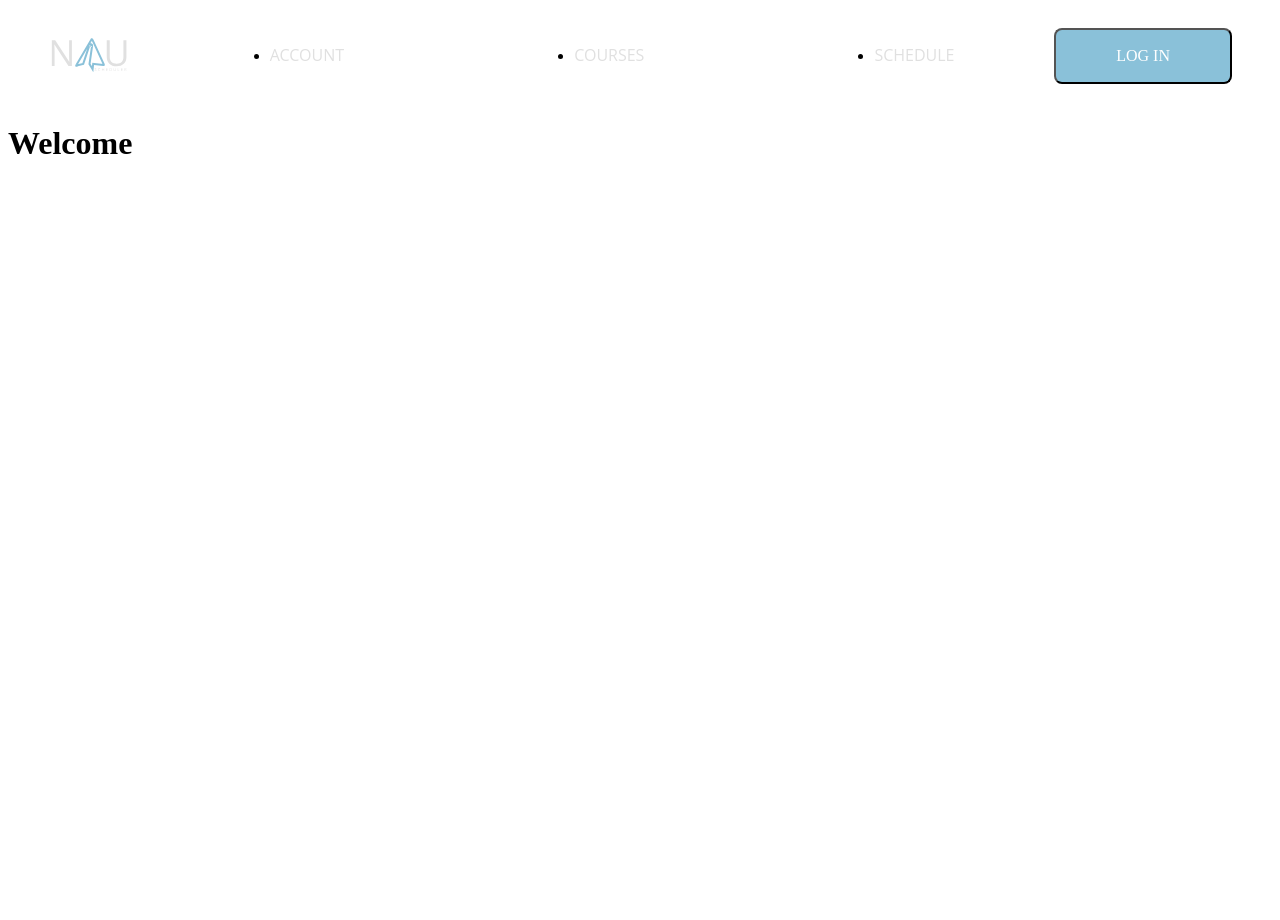
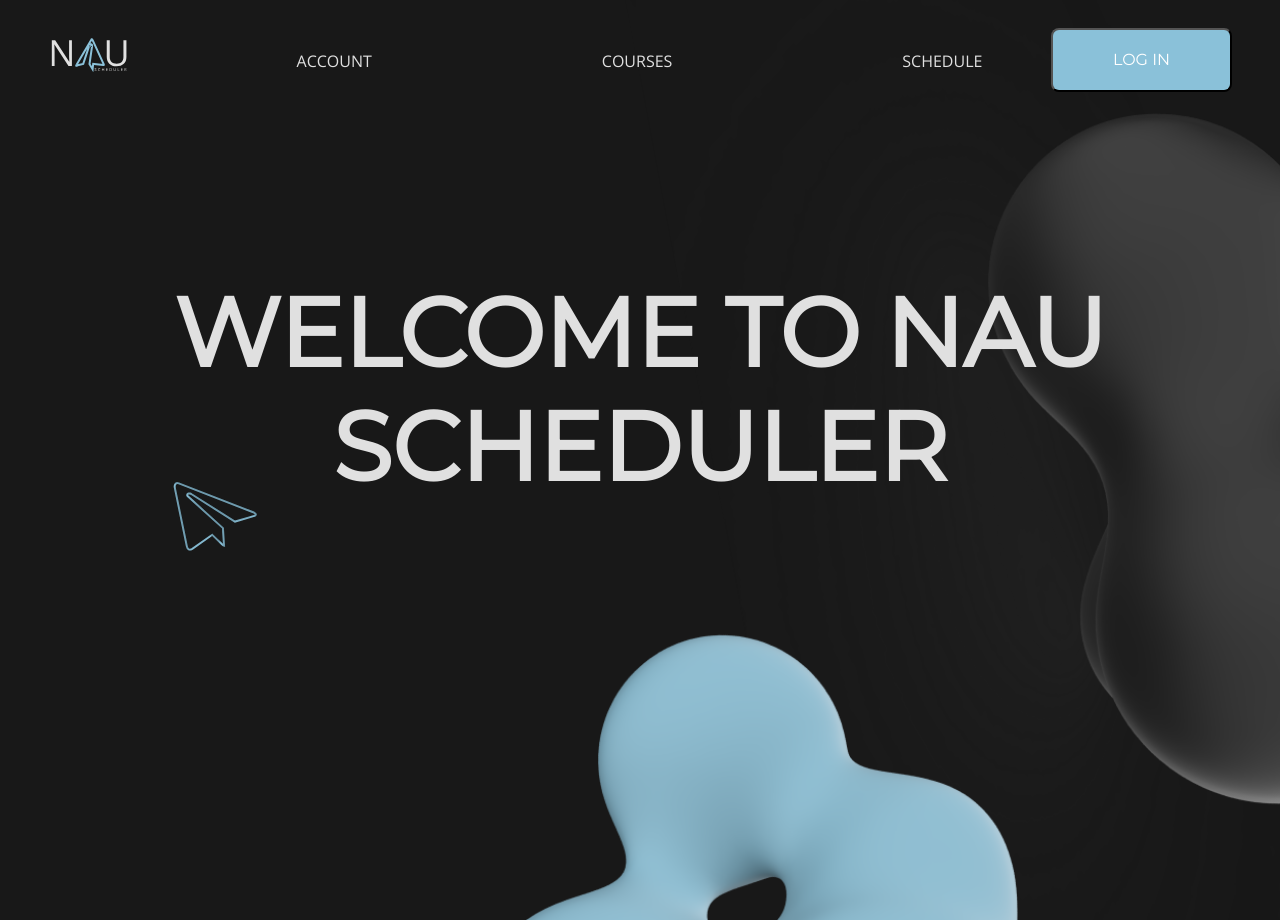
Before and after one commit to mirajane2207/university-scheduler, a Vue app in the folder frontend/: page / in a window 1280 px wide. Before the commit the page ends 800 px from the top, so only its background shows below. Built offline with nearby package versions, Linux system fonts and the light colour scheme.

Commit message:
#7 Implemented welcome page

```diff
--- a/frontend/src/App.vue
+++ b/frontend/src/App.vue
@@ -6,11 +6,30 @@
 </template>
 
 <script>
-import Navbar from "@/components/UI/Navbar";
+
 export default {
-  components: {Navbar}
 }
 </script>
 
 <style>
+html {
+  box-sizing: border-box;
+}
+
+*, *::before, *::after {
+  box-sizing: inherit;
+}
+
+body {
+  font-family: 'Montserrat';
+  font-style: normal;
+  font-size: 20px;
+  font-weight: 400;
+  color: #E0E0E0;
+  background: #181818;
+  background-image: url("@/assets/blobs.png");
+  background-size: cover;
+  background-repeat: no-repeat;
+  background-position: bottom;
+}
 </style>
--- a/frontend/src/components/UI/Navbar.vue
+++ b/frontend/src/components/UI/Navbar.vue
@@ -41,6 +41,8 @@ export default {
 }
 
 .header__list {
+  padding: 0;
+  list-style: none;
   display: flex;
   flex-wrap: wrap;
 }
@@ -54,11 +56,12 @@ export default {
 }
 
 .header__link {
+
+  text-decoration: none;
   font-family: 'Open Sans';
   font-weight: 400;
   font-size: 16px;
   line-height: 22px;
-  text-decoration: none;
   text-transform: uppercase;
   color: #E0E0E0;
 }
@@ -85,4 +88,8 @@ export default {
 
   color: #FFFFFF;
 }
+
+.header__logo{
+  width: 180px;
+}
 </style>
--- a/frontend/src/components/UI/index.js
+++ b/frontend/src/components/UI/index.js
@@ -1,9 +1,11 @@
 import CustomButton from "@/components/UI/CustomButton";
 import CustomInput from "@/components/UI/CustomInput";
 import CustomDialog from "@/components/UI/CustomDialog";
+import Navbar from "@/components/UI/Navbar";
 
 export default [
     CustomButton,
     CustomInput,
-    CustomDialog
+    CustomDialog,
+    Navbar
 ]
--- a/frontend/src/views/HomeView.vue
+++ b/frontend/src/views/HomeView.vue
@@ -1,6 +1,10 @@
 <template>
   <div class="home">
-    <h1>Welcome</h1>
+    <div class="wrapper">
+      <div class="intro">
+        <h1 class="intro__title">Welcome to NAU Scheduler</h1>
+      </div>
+    </div>
   </div>
 </template>
 
@@ -10,3 +14,30 @@ export default {
 
 }
 </script>
+
+<style>
+@import url('https://fonts.googleapis.com/css2?family=Open+Sans&display=swap');
+@import url('https://fonts.googleapis.com/css2?family=Montserrat&display=swap');
+
+.wrapper {
+  max-width: 935px;
+  margin: 0 auto;
+}
+
+.intro {
+  padding-top: 100px;
+  height: 100vh;
+}
+
+.intro__title {
+  height: 275px;
+  background-image: url('@/assets/svg/welcome-plane-icon.svg');
+  background-repeat: no-repeat;
+  background-position: 0 bottom;
+  font-weight: 600;
+  font-size: 96px;
+  line-height: 118.4%;
+  text-align: center;
+  text-transform: uppercase;
+}
+</style>
```
